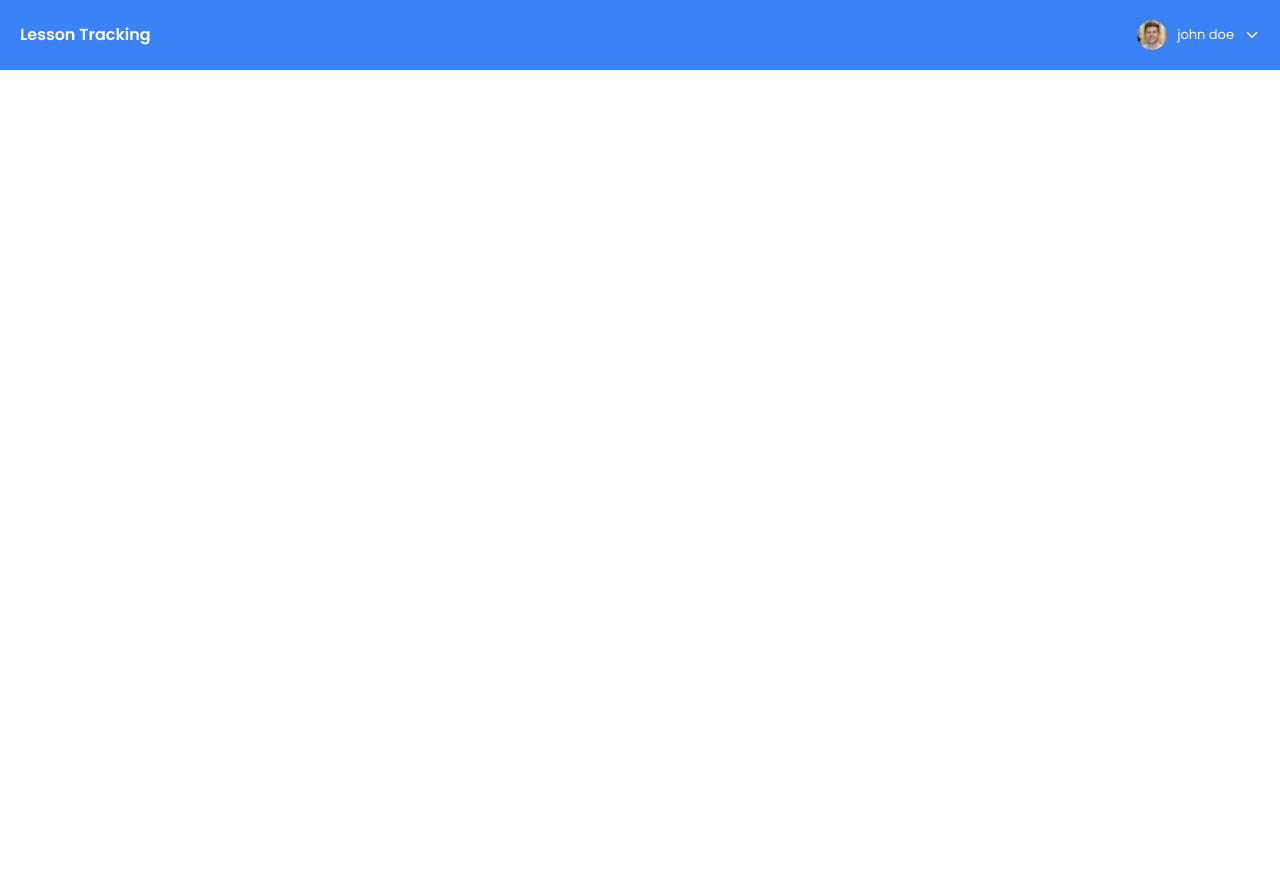
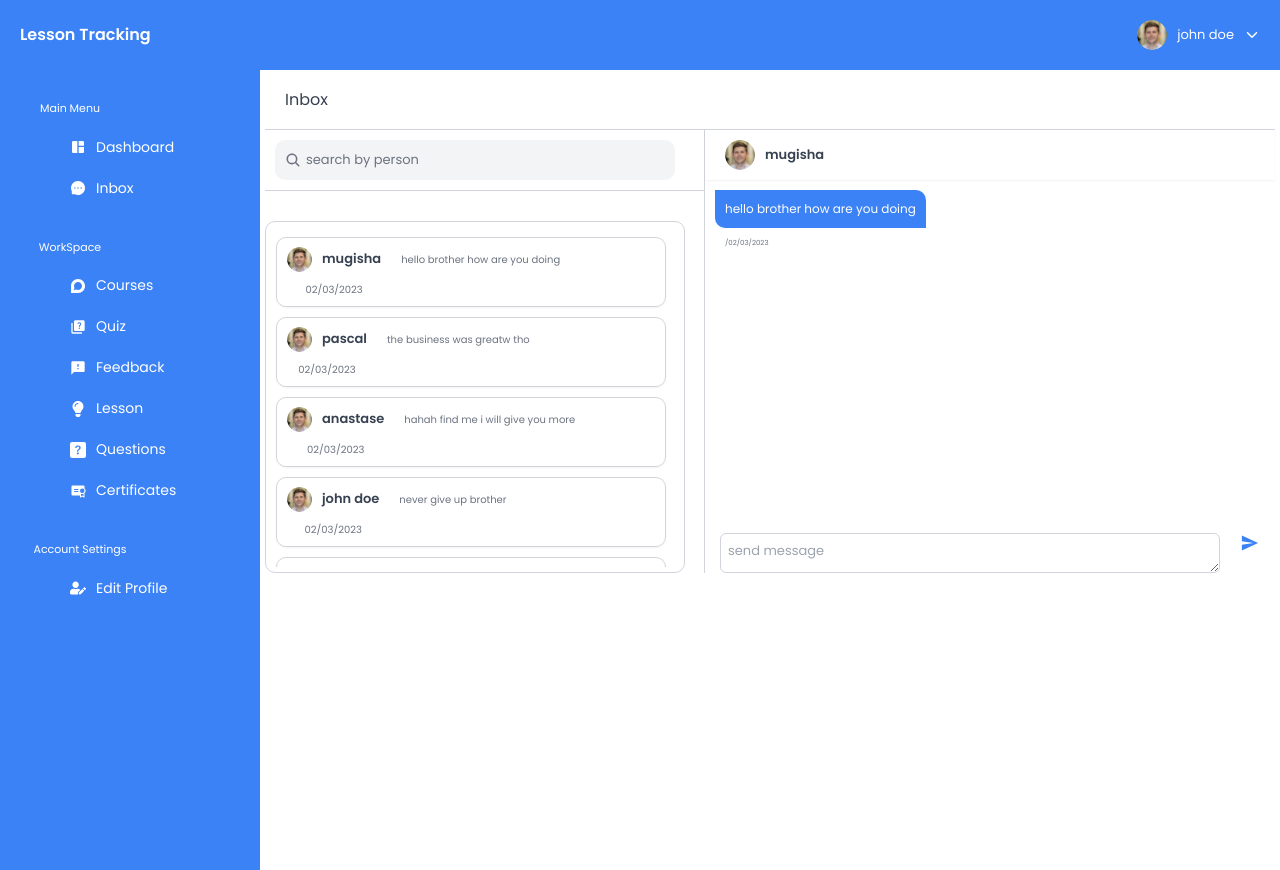
Before and after one commit to MUGISHA-Pascal/LessonTrack-Frontend, a React (Create React App) app in the folder frontend/: page /inbox/conversation/1 in a window 1280 px wide. Before the commit the page ends 800 px from the top, so only its background shows below. Built offline with nearby package versions, Linux system fonts and the light colour scheme.

Commit message:
frontend

```diff
--- a/frontend/src/App.tsx
+++ b/frontend/src/App.tsx
@@ -15,8 +15,55 @@ import Lesson from "./components/Lesson";
 import Questions from "./components/Questions";
 import Certificates from "./components/Certificates";
 import Profile from "./components/Profile";
+import Conversation from "./components/Conversation";
+import profileImage from "./assets/profile.png";
 
 function App() {
+  const users = [
+    {
+      id: 1,
+      name: "mugisha",
+      message: "hello brother how are you doing",
+      image: profileImage,
+    },
+    {
+      id: 2,
+      name: "pascal",
+      message: "the business was greatw tho",
+      image: profileImage,
+    },
+    {
+      id: 3,
+      name: "anastase",
+      message: "hahah find me i will give you more",
+      image: profileImage,
+    },
+    {
+      id: 4,
+      name: "john doe",
+      message: "never give up brother",
+      image: profileImage,
+    },
+    {
+      id: 5,
+      name: "john max",
+      message: "never give up brother",
+      image: profileImage,
+    },
+    {
+      id: 6,
+      name: "anastase",
+      message: "never give up brother",
+      image: profileImage,
+    },
+    { id: 7, name: "john doe", message: "right dude", image: profileImage },
+    {
+      id: 8,
+      name: "john max",
+      message: "never give up brother",
+      image: profileImage,
+    },
+  ];
   return (
     <div className="App">
       <BrowserRouter>
@@ -24,7 +71,12 @@ function App() {
         <Routes>
           <Route path="/" element={<Home />}>
             <Route path="" element={<Dashboard />} />
-            <Route path="/inbox" element={<Inbox />} />
+            <Route path="/inbox" element={<Inbox users={users} />}>
+              <Route
+                path="conversation/:id"
+                element={<Conversation users={users} />}
+              />
+            </Route>
             <Route path="/courses" element={<Courses />} />
             <Route path="/quiz" element={<Quiz />} />
             <Route path="/feedback" element={<Feedback />} />
--- /dev/null
+++ b/frontend/src/components/Conversation.tsx
@@ -0,0 +1,47 @@
+import React from "react";
+import { useParams } from "react-router-dom";
+import { IoMdSend } from "react-icons/io";
+
+interface childProps {
+  users: { id: number; name: string; image: string; message: string }[];
+}
+const Conversation: React.FC<childProps> = ({ users }) => {
+  const { id } = useParams<{ id: string }>();
+  const numberId = Number(id) - 1;
+  return (
+    <div className="flex flex-col relative h-full">
+      <head className="flex absolute top-0 right-0 left-0 flex-row pl-[20px] h-[50px] shadow-sm items-center">
+        <div className="flex flex-row  items-center space-x-[10px]">
+          <img
+            src={users[numberId].image}
+            alt="profile image"
+            className="w-[30px] h-[30px] rounded-full"
+          />
+          <h2 className="text-gray-700 text-[13px] font-semibold">
+            {users[numberId].name}
+          </h2>
+        </div>
+      </head>
+      <main className="flex-1 mt-[50px] p-[10px] overflow-y-auto">
+        <div className="float-left flex flex-col items-start space-y-[10px] space-x-[10px]">
+          <div className=" flex items-start flex-col bg-blue-500 p-[10px] rounded-tr-[10px] rounded-bl-[10px] text-white">
+            <p className="text-[12px]">{users[numberId].message}</p>
+          </div>
+          <p className="text-[7px] text-gray-500">/02/03/2023</p>
+        </div>
+      </main>
+      <div className="absolute items-start bottom-[0px] flex space-x-[20px] justify-center flex-row right-0 left-0">
+        <textarea
+          placeholder="send message"
+          className="focus:outline-none h-[40px] w-[500px] border-[1px] placeholder:text-[13px] text-gray-700 text-[14px] p-[7px] rounded-md border-gray-300"
+        ></textarea>
+        <IoMdSend
+          className="text-blue-500 hover:opacity-50 text-[20px] hover:cursor-pointer"
+          type="submit"
+        />
+      </div>
+    </div>
+  );
+};
+
+export default Conversation;
--- a/frontend/src/components/Inbox.tsx
+++ b/frontend/src/components/Inbox.tsx
@@ -1,31 +1,10 @@
 import React from "react";
 import { IoSearch } from "react-icons/io5";
-import profileImage from "../assets/profile.png";
-import { Outlet } from "react-router-dom";
-
-const Inbox = () => {
-  const users = [
-    {
-      name: "mugisha",
-      message: "hello brother how are you doing",
-      image: profileImage,
-    },
-    {
-      name: "pascal",
-      message: "the business was greatw tho",
-      image: profileImage,
-    },
-    {
-      name: "anastase",
-      message: "hahah find me i will give you more",
-      image: profileImage,
-    },
-    { name: "john doe", message: "never give up brother", image: profileImage },
-    { name: "john max", message: "never give up brother", image: profileImage },
-    { name: "anastase", message: "never give up brother", image: profileImage },
-    { name: "john doe", message: "right dude", image: profileImage },
-    { name: "john max", message: "never give up brother", image: profileImage },
-  ];
+import { Link, Outlet } from "react-router-dom";
+interface childProps {
+  users: { id: number; name: string; image: string; message: string }[];
+}
+const Inbox: React.FC<childProps> = ({ users }) => {
   return (
     <main className="flex flex-col">
       <header className="flex items-center h-[60px] pl-[20px] border-b-[1px] border-gray-300">
@@ -44,9 +23,12 @@ const Inbox = () => {
             </div>
           </div>
           <div className="border-[1px] w-[420px] border-gray-300 mt-[30px] p-[5px] rounded-[10px]">
-            <div className="messageDiv  h-[400px] grid grid-cols-1 gap-[10px] px-[5px] py-[10px] overflow-y-auto">
+            <div className="messageDiv  h-[340px] grid grid-cols-1 gap-[10px] px-[5px] py-[10px] overflow-y-auto">
               {users.map((user) => (
-                <div className="shadow-sm w-[390px] border-gray-300 border-[1px] h-[70px] rounded-[10px] flex flex-row space-x-[20px] items-center justify-start pl-[10px]">
+                <Link
+                  to={`/inbox/conversation/${user.id}`}
+                  className="shadow-sm w-[390px] border-gray-300 border-[1px] h-[70px] rounded-[10px] flex flex-row space-x-[20px] items-center justify-start pl-[10px]"
+                >
                   <div className="h-[50px] flex flex-col justify-start space-y-[10px]">
                     <div className="flex flex-row items-start space-x-[10px]">
                       <img
@@ -63,7 +45,7 @@ const Inbox = () => {
                   <div className="messageDiv flex items-start h-[40px]  overflow-auto">
                     <p className="text-[10px] text-gray-500">{user.message}</p>
                   </div>
-                </div>
+                </Link>
               ))}
             </div>
           </div>
```
